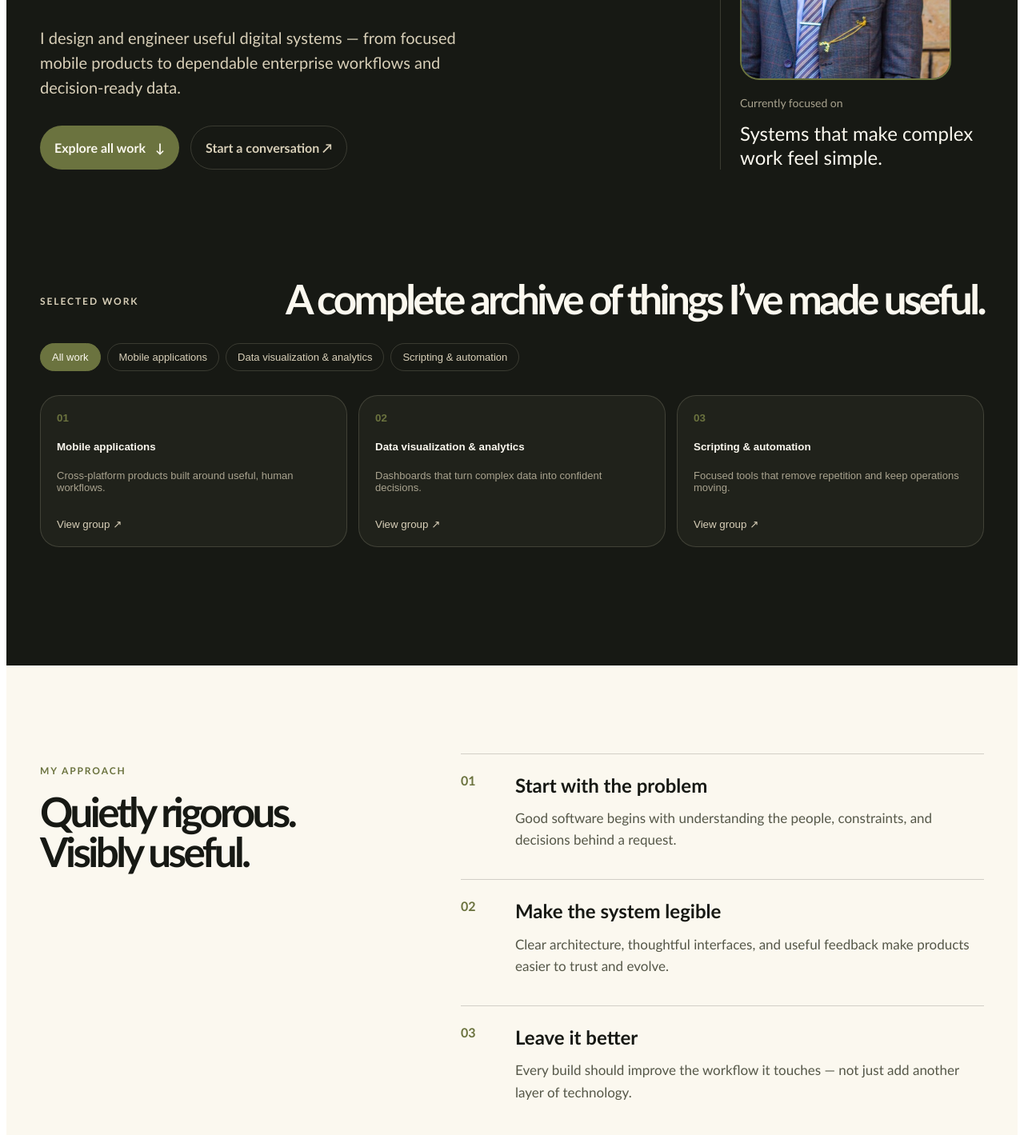
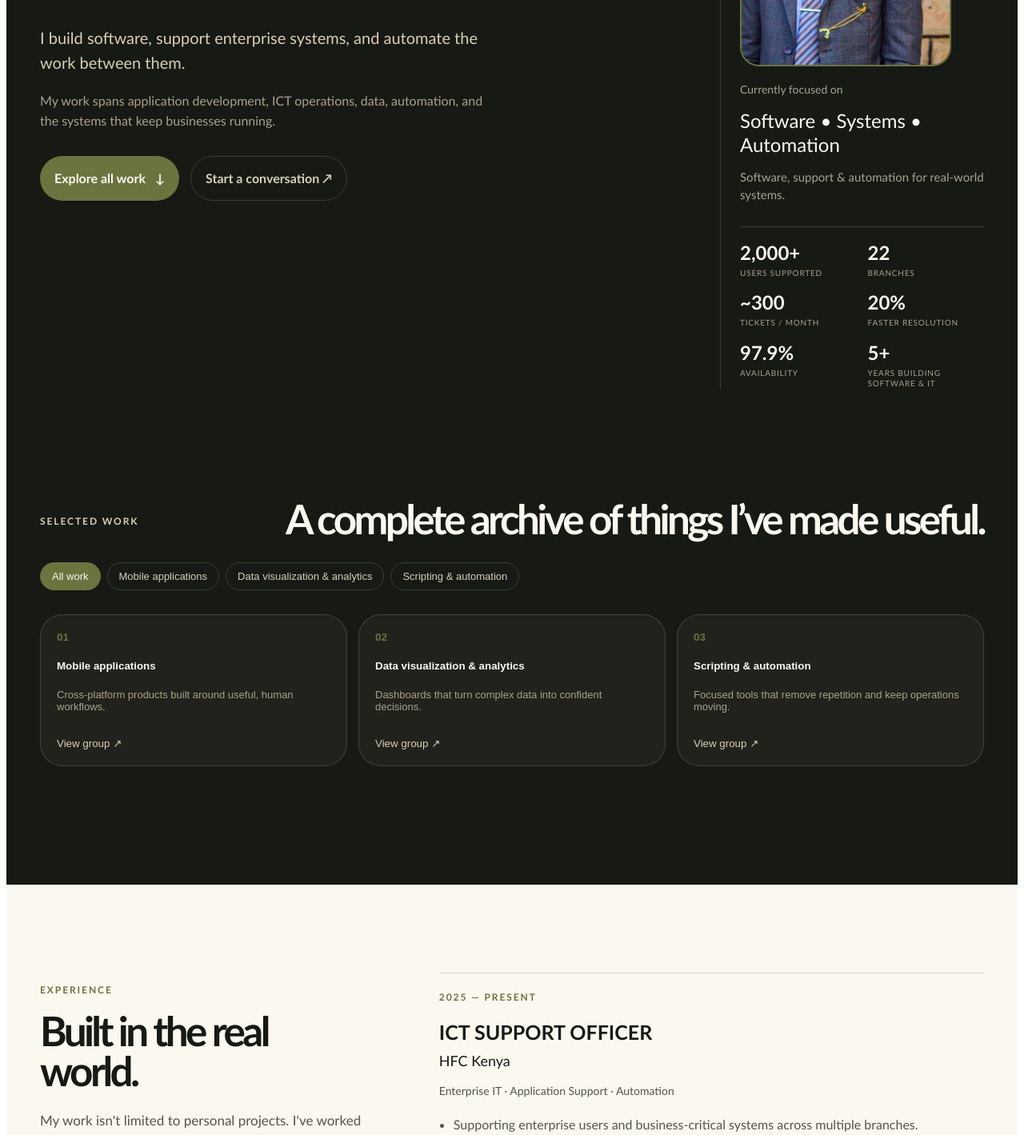
Before and after one commit to lord-ragen/github-portfolio, a React (Vite) app: page / in a window 1280 px wide. Shown: the part 440-1859 px from the top of the page at 80% size. Built offline with nearby package versions, Linux system fonts and the light colour scheme.

Commit message:
Update portfolio presentation and deployment

```diff
--- a/src/main.tsx
+++ b/src/main.tsx
@@ -15,6 +15,12 @@ type Project = {
   details: { title: string; copy: string; items: string[] }[];
   image?: string;
   gallery?: string[];
+};
+
+type ProjectNarrative = {
+  problem: string;
+  engineeringNote: string;
+  outcome: string;
 };
 
 const colors = {
@@ -193,6 +199,49 @@ const projects: Project[] = [
   },
 ];
 
+const projectNarratives: Record<string, ProjectNarrative> = {
+  mywork: {
+    problem: "Notes, deadlines, events, and follow-ups were scattered across disconnected tools.",
+    engineeringNote: "Separated the workflow into clear presentation, business-rule, service, and data layers with explicit state transitions.",
+    outcome: "A unified productivity system that turns ideas into scheduled, accountable work.",
+  },
+  natmobile: {
+    problem: "Digital banking flows need reliable transactions and security behavior, not just a polished interface.",
+    engineeringNote: "Used MVVM and service abstractions to keep financial rules testable and independent from the mobile UI.",
+    outcome: "A production-minded banking experience with clear validation, session control, and transaction states.",
+  },
+  "hoops-track-kenya": {
+    problem: "Fixtures, teams, player information, and statistics were difficult to maintain and access across separate channels.",
+    engineeringNote: "Designed a mobile-first MVVM workflow with service-layer data access and predictable navigation boundaries.",
+    outcome: "A centralized platform for fixtures, teams, player statistics, and basketball content.",
+  },
+  "hotel-business-intelligence": {
+    problem: "Hotel teams lacked consistent KPI definitions and a dependable view of revenue, capacity, and leakage.",
+    engineeringNote: "Built a star schema and reusable DAX measures so executive and operational views share the same logic.",
+    outcome: "Decision-ready reporting for revenue efficiency, occupancy, cancellations, and week-over-week performance.",
+  },
+  "hr-analytics": {
+    problem: "HR reporting required manual work and made workforce, compensation, and demographic trends hard to compare.",
+    engineeringNote: "Cleaned the source data and organized calculated fields, filters, and drill-downs around real planning questions.",
+    outcome: "Interactive workforce intelligence that reduces reporting effort and improves compensation and staffing decisions.",
+  },
+  tbotone: {
+    problem: "Trading execution needed repeatable signals, observable system state, and guardrails around external actions.",
+    engineeringNote: "Kept strategy, execution, risk controls, monitoring, and reporting as distinct automation stages.",
+    outcome: "A disciplined trading workflow with traceable execution and risk-aware automation patterns.",
+  },
+  "excel-xml-converter": {
+    problem: "Spreadsheet data had to be repeatedly prepared and reshaped before downstream systems could use it.",
+    engineeringNote: "Made field mapping explicit and validation-oriented so the transformation remains predictable as inputs change.",
+    outcome: "Consistent XML output with less manual preparation and fewer integration errors.",
+  },
+  "ticket-management-system": {
+    problem: "Operational requests needed clearer ownership, prioritization, resolution tracking, and recurring insight.",
+    engineeringNote: "Modeled the work as a visible ticket lifecycle with SLA-aware status changes and automated reporting.",
+    outcome: "A more dependable service workflow for intake, escalation, resolution, and operational reporting.",
+  },
+};
+
 const globalStyle: CSSProperties = {
   background: colors.smokyBlack,
   color: colors.floralWhite,
@@ -255,7 +304,8 @@ function App() {
               <div>
                 <p style={kicker}>Software engineer / Nairobi, Kenya</p>
                 <h1 style={{ fontSize: "clamp(3.5rem, 8vw, 7.8rem)", lineHeight: 0.92, letterSpacing: "-0.08em", maxWidth: 850, margin: "24px 0 34px", fontWeight: 800 }}>Build it<br /><span style={{ color: colors.oliveDrab }}>better.</span></h1>
-                <p style={{ color: colors.bone, maxWidth: 580, fontSize: 20, lineHeight: 1.55 }}>I design and engineer useful digital systems — from focused mobile products to dependable enterprise workflows and decision-ready data.</p>
+                <p style={{ color: colors.bone, maxWidth: 580, fontSize: 20, lineHeight: 1.55 }}>I build software, support enterprise systems, and automate the work between them.</p>
+                <p style={{ color: colors.muted, maxWidth: 560, fontSize: 16, lineHeight: 1.55, marginTop: 14 }}>My work spans application development, ICT operations, data, automation, and the systems that keep businesses running.</p>
                 <div style={{ display: "flex", gap: 14, marginTop: 32, flexWrap: "wrap" }}>
                   <a href="#work" style={primaryButton}>Explore all work <span>↓</span></a>
                   <a href="mailto:thomas95ragen@gmail.com" style={secondaryButton}>Start a conversation ↗</a>
@@ -266,7 +316,9 @@ function App() {
                   <img src="assets/images/Thomas-Ragen.jpg" alt="Thomas Ragen" style={{ width: "100%", height: "100%", objectFit: "cover", objectPosition: "center top" }} />
                 </div>
                 <p style={{ color: colors.muted, fontSize: 14, marginBottom: 12 }}>Currently focused on</p>
-                <p style={{ fontSize: 24, lineHeight: 1.25, margin: 0 }}>Systems that make complex work feel simple.</p>
+                <p style={{ fontSize: 24, lineHeight: 1.25, margin: 0 }}>Software • Systems • Automation</p>
+                <p style={{ color: colors.muted, fontSize: 15, lineHeight: 1.5, margin: "14px 0 0" }}>Software, support &amp; automation for real-world systems.</p>
+                <ProofMetrics isMobile={isMobile} />
               </aside>
             </section>
 
@@ -281,7 +333,7 @@ function App() {
                   ["Data visualization & analytics", "Dashboards that turn complex data into confident decisions.", "02"],
                   ["Scripting & automation", "Focused tools that remove repetition and keep operations moving.", "03"],
                 ].map(([title, copy, number]) => (
-                  <button key={title} onClick={() => setActiveFilter(title)} style={{ ...groupCard, ...(activeFilter === title ? { border: `1px solid ${colors.oliveDrab}`, background: "#292d20" } : {}) }}>
+                  <button key={title} onClick={() => setActiveFilter(title)} style={{ ...groupCard, ...(activeFilter === title ? { border: `1px solid ${colors.oliveDrab}`, background: "#292d20", borderRadius: 28 } : {}) }}>
                     <span style={{ color: colors.oliveDrab, fontWeight: 800 }}>{number}</span>
                     <strong>{title}</strong>
                     <span style={{ color: colors.muted, fontSize: 13 }}>{copy}</span>
@@ -297,19 +349,28 @@ function App() {
                         <div><p style={{ color: project.accent, fontSize: 12, textTransform: "uppercase", letterSpacing: "0.14em", marginBottom: 14 }}>{project.category}</p><h3 style={{ fontSize: 32, lineHeight: 1, margin: 0 }}>{project.title}</h3></div>
                         <span style={{ color: colors.muted, fontSize: 24 }}>↗</span>
                       </div>
-                      <p style={{ color: colors.bone, maxWidth: 500, margin: "28px 0 32px", fontSize: 17 }}>{project.description}</p>
-                      <div style={{ display: "flex", gap: 8, flexWrap: "wrap" }}>{project.tags.map((tag) => <span key={tag} style={tagStyle}>{tag}</span>)}</div>
+                      <p style={{ color: colors.bone, margin: "24px 0 22px", fontSize: 17 }}>{project.description}</p>
+                      <div style={{ display: "grid", gap: 14, borderTop: `1px solid ${colors.line}`, paddingTop: 18 }}>
+                        <ProjectCardField label="Problem" copy={projectNarratives[project.slug].problem} />
+                        <ProjectCardField label="Built with" copy={project.tags.join(" · ")} />
+                        <ProjectCardField label="Engineering note" copy={projectNarratives[project.slug].engineeringNote} />
+                        <ProjectCardField label="Outcome" copy={projectNarratives[project.slug].outcome} />
+                      </div>
+                      <span style={{ color: project.accent, fontWeight: 800, marginTop: 22 }}>View case study →</span>
                     </button>
                   ))}
                 </div>
               )}
             </section>
 
+            <ExperienceSection isMobile={isMobile} />
+            <ToolsSection isMobile={isMobile} />
+
             <section id="approach" style={{ background: colors.floralWhite, color: colors.smokyBlack, padding: "110px 0" }}>
               <div style={{ ...maxWidth, display: "grid", gridTemplateColumns: isMobile ? "1fr" : "0.8fr 1.2fr", gap: isMobile ? 44 : 90 }}>
                 <div><p style={{ ...kicker, color: colors.oliveDrab }}>My approach</p><h2 style={{ ...h2, color: colors.smokyBlack }}>Quietly rigorous. Visibly useful.</h2></div>
                 <div style={{ display: "grid", gap: 36 }}>
-                  {[["01", "Start with the problem", "Good software begins with understanding the people, constraints, and decisions behind a request."], ["02", "Make the system legible", "Clear architecture, thoughtful interfaces, and useful feedback make products easier to trust and evolve."], ["03", "Leave it better", "Every build should improve the workflow it touches — not just add another layer of technology."]].map(([number, title, copy]) => (
+                  {[["01", "Start with the problem", "Before choosing a framework or architecture, I try to understand what is actually failing, who is affected and what success looks like."], ["02", "Make the system legible", "Clear boundaries, predictable data flows and useful documentation make software easier to operate, troubleshoot and hand over."], ["03", "Leave it better", "Good engineering should reduce future work. I look for opportunities to automate repetitive tasks, improve documentation, simplify workflows and remove recurring problems."]].map(([number, title, copy]) => (
                     <div key={number} style={{ display: "grid", gridTemplateColumns: "50px 1fr", gap: 18, borderTop: "1px solid rgba(23, 25, 20, 0.18)", paddingTop: 20 }}><span style={{ color: colors.oliveDrab, fontWeight: 800 }}>{number}</span><div><h3 style={{ margin: "0 0 8px", fontSize: 24 }}>{title}</h3><p style={{ margin: 0, color: "#555748", fontSize: 17 }}>{copy}</p></div></div>
                   ))}
                 </div>
@@ -326,6 +387,28 @@ function App() {
       </footer>
     </div>
   );
+}
+
+function ProofMetrics({ isMobile }: { isMobile: boolean }) {
+  const proof = [["2,000+", "users supported"], ["22", "branches"], ["~300", "tickets / month"], ["20%", "faster resolution"], ["97.9%", "availability"], ["5+", "years building software & IT"]];
+  return <div style={{ borderTop: `1px solid ${colors.line}`, marginTop: 28, paddingTop: 20, display: "grid", gridTemplateColumns: isMobile ? "repeat(2, 1fr)" : "repeat(2, minmax(0, 1fr))", gap: "18px 14px" }}>{proof.map(([value, label]) => <div key={label}><strong style={{ display: "block", color: colors.floralWhite, fontSize: isMobile ? 23 : 24, lineHeight: 1 }}>{value}</strong><span style={{ display: "block", color: colors.muted, fontSize: 10, lineHeight: 1.35, textTransform: "uppercase", letterSpacing: "0.08em", marginTop: 7 }}>{label}</span></div>)}</div>;
+}
+
+function ProjectCardField({ label, copy }: { label: string; copy: string }) {
+  return <div><span style={{ display: "block", color: colors.oliveDrab, fontSize: 11, fontWeight: 800, textTransform: "uppercase", letterSpacing: "0.12em", marginBottom: 3 }}>{label}</span><span style={{ display: "block", color: colors.bone, fontSize: 14, lineHeight: 1.45 }}>{copy}</span></div>;
+}
+
+function ExperienceSection({ isMobile }: { isMobile: boolean }) {
+  const experience = [
+    { date: "2025 — PRESENT", title: "ICT SUPPORT OFFICER", company: "HFC Kenya", stack: "Enterprise IT · Application Support · Automation", bullets: ["Supporting enterprise users and business-critical systems across multiple branches.", "Managing incidents, escalations, monitoring, documentation, and SLA-driven support.", "Built automation to reduce repetitive ticket-management and reporting work."] },
+    { date: "2024 — 2025", title: "SOFTWARE DEVELOPMENT", company: "National Bank of Kenya", stack: "Spring Boot · SQL · Reporting · Banking Systems", bullets: ["Worked on software and reporting workflows inside a banking environment.", "Translated operational needs into maintainable application and data solutions.", "Balanced reliability, supportability, and delivery in a regulated context."] },
+  ];
+  return <section style={{ background: colors.floralWhite, color: colors.smokyBlack, padding: "110px 0" }}><div style={{ ...maxWidth, display: "grid", gridTemplateColumns: isMobile ? "1fr" : "0.75fr 1.25fr", gap: isMobile ? 44 : 90 }}><div><p style={{ ...kicker, color: colors.oliveDrab }}>Experience</p><h2 style={h2}>Built in the real world.</h2><p style={{ color: "#555748", fontSize: 17, maxWidth: 430, marginTop: 24 }}>My work isn&apos;t limited to personal projects. I&apos;ve worked across software development, application support and enterprise IT environments where reliability, incident response and maintainability matter as much as writing code.</p></div><div style={{ display: "grid", gap: 42 }}>{experience.map((item) => <article key={item.company} style={{ borderTop: "1px solid rgba(23, 25, 20, 0.18)", paddingTop: 20 }}><p style={{ ...kicker, color: colors.oliveDrab, margin: 0 }}>{item.date}</p><h3 style={{ fontSize: 25, margin: "14px 0 2px" }}>{item.title}</h3><p style={{ color: colors.smokyBlack, fontSize: 18, margin: 0 }}>{item.company}</p><p style={{ color: "#555748", fontSize: 14, margin: "12px 0 18px" }}>{item.stack}</p><ul style={{ paddingLeft: 18, margin: 0, color: "#555748", display: "grid", gap: 8 }}>{item.bullets.map((bullet) => <li key={bullet}>{bullet}</li>)}</ul></article>)}</div></div></section>;
+}
+
+function ToolsSection({ isMobile }: { isMobile: boolean }) {
+  const groups: [string, string[]][] = [["Software", ["Python", "Java", "Spring Boot", "JavaScript", "Flutter", "React Native", ".NET MAUI", "C#"]], ["Data", ["SQL", "Oracle", "SSRS", "Power BI", "Tableau"]], ["Enterprise IT", ["Active Directory", "Microsoft 365", "Application Support", "Incident Management", "Monitoring", "ITSM"]], ["DevOps / Operations", ["Git", "Jenkins", "GitLab CI/CD", "Azure DevOps", "ELK Stack", "Linux"]]];
+  return <section style={{ ...maxWidth, paddingTop: 110, paddingBottom: 110 }}><div style={{ display: "grid", gridTemplateColumns: isMobile ? "1fr" : "0.75fr 1.25fr", gap: isMobile ? 44 : 90 }}><div><p style={kicker}>Capabilities</p><h2 style={h2}>What I actually work with.</h2></div><div style={{ display: "grid", gridTemplateColumns: isMobile ? "1fr" : "repeat(2, 1fr)", gap: 36 }}>{groups.map(([title, tools]) => <div key={title}><h3 style={{ color: colors.oliveDrab, fontSize: 20, margin: "0 0 14px" }}>{title}</h3><p style={{ color: colors.bone, lineHeight: 1.9, margin: 0 }}>{(tools as string[]).join(" · ")}</p></div>)}</div></div></section>;
 }
 
 function ProjectDetail({ project, onBack, isMobile }: { project: Project; onBack: () => void; isMobile: boolean }) {
@@ -357,7 +440,9 @@ function ContactSection({ isMobile }: { isMobile: boolean }) {
   return (
     <section id="contact" style={{ ...maxWidth, paddingTop: 120, paddingBottom: 120 }}>
       <p style={kicker}>Have a challenge in mind?</p>
-      <h2 style={{ ...h2, fontSize: "clamp(2.8rem, 6vw, 6rem)", maxWidth: 800 }}>Let’s make something that earns its place.</h2>
+      <h2 style={{ ...h2, fontSize: "clamp(2.8rem, 6vw, 6rem)", maxWidth: 800 }}>Have a system worth building?</h2>
+      <p style={{ color: colors.bone, fontSize: 19, maxWidth: 620, marginTop: 22 }}>Let&apos;s talk about the problem, the constraints and what a useful solution would look like.</p>
+      <a href="mailto:thomas95ragen@gmail.com" style={{ ...primaryButton, marginTop: 26 }}>Get in touch →</a>
       <div style={{ display: "grid", gridTemplateColumns: isMobile ? "1fr" : "repeat(2, 1fr)", gap: 12, marginTop: 40, maxWidth: 800 }}>
         {contacts.map(([label, value, href]) => <a key={label} href={href} target={href.startsWith("http") ? "_blank" : undefined} rel={href.startsWith("http") ? "noreferrer" : undefined} style={{ padding: "18px 0", borderTop: `1px solid ${colors.line}`, color: colors.bone, textDecoration: "none" }}><span style={{ display: "block", color: colors.muted, fontSize: 12, textTransform: "uppercase", letterSpacing: "0.13em" }}>{label}</span><strong style={{ display: "block", marginTop: 5 }}>{value} ↗</strong></a>)}
       </div>
@@ -373,7 +458,7 @@ const sectionHeading: CSSProperties = { display: "flex", justifyContent: "space-
 const primaryButton: CSSProperties = { background: colors.oliveDrab, color: colors.floralWhite, padding: "14px 18px", borderRadius: 999, fontWeight: 800, textDecoration: "none", display: "inline-flex", gap: 12, alignItems: "center" };
 const secondaryButton: CSSProperties = { color: colors.bone, padding: "14px 18px", border: `1px solid ${colors.line}`, borderRadius: 999, fontWeight: 700, textDecoration: "none" };
 const filterButton: CSSProperties = { border: `1px solid ${colors.line}`, background: "transparent", color: colors.bone, padding: "9px 14px", borderRadius: 999, cursor: "pointer", fontSize: 13 };
-const groupCard: CSSProperties = { display: "grid", gap: 12, minHeight: 190, padding: 20, textAlign: "left", color: colors.floralWhite, background: colors.panel, border: `1px solid ${colors.line}`, borderRadius: 24, cursor: "pointer", overflow: "hidden" };
+const groupCard: CSSProperties = { display: "grid", gap: 12, minHeight: 190, padding: 20, textAlign: "left", color: colors.floralWhite, background: colors.panel, border: `1px solid ${colors.line}`, borderRadius: 28, cursor: "pointer", overflow: "hidden" };
 const projectCard: CSSProperties = { background: colors.panel, border: `1px solid ${colors.line}`, borderRadius: 24, padding: 28, minHeight: 270, display: "flex", flexDirection: "column", justifyContent: "space-between", overflow: "hidden" };
 const tagStyle: CSSProperties = { color: colors.bone, border: `1px solid ${colors.line}`, padding: "6px 10px", borderRadius: 999, fontSize: 12 };
 
--- a/vite.config.ts
+++ b/vite.config.ts
@@ -3,5 +3,5 @@ import react from "@vitejs/plugin-react";
 
 export default defineConfig(({ mode }) => ({
   plugins: [react()],
-  base: mode === "production" ? "/github-portfolio/" : "/",
+  base: mode === "production" ? "./" : "/",
 }));
```
Also changed, not shown: 1 other file (tests, documents, lock files or other folders).
